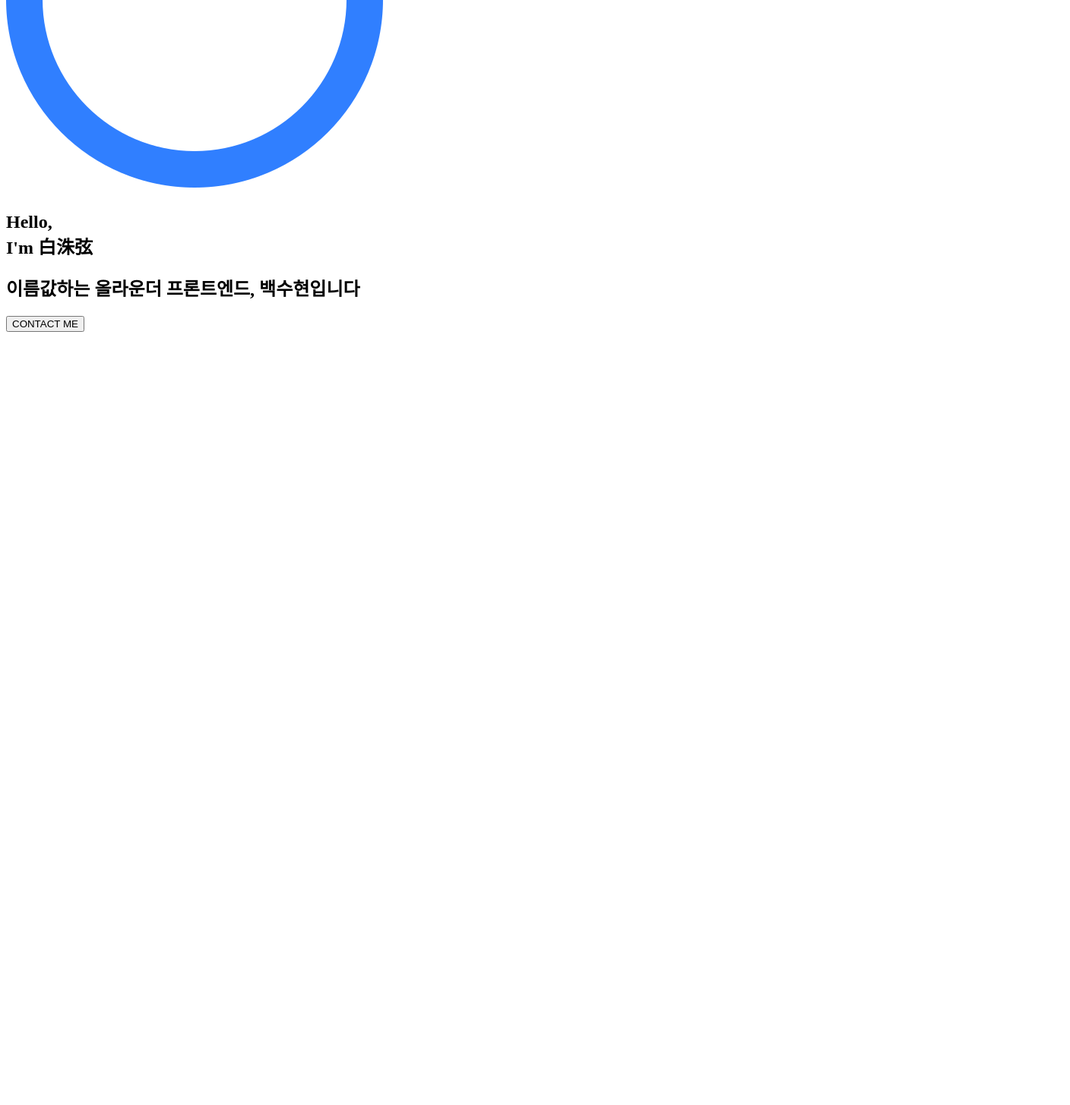
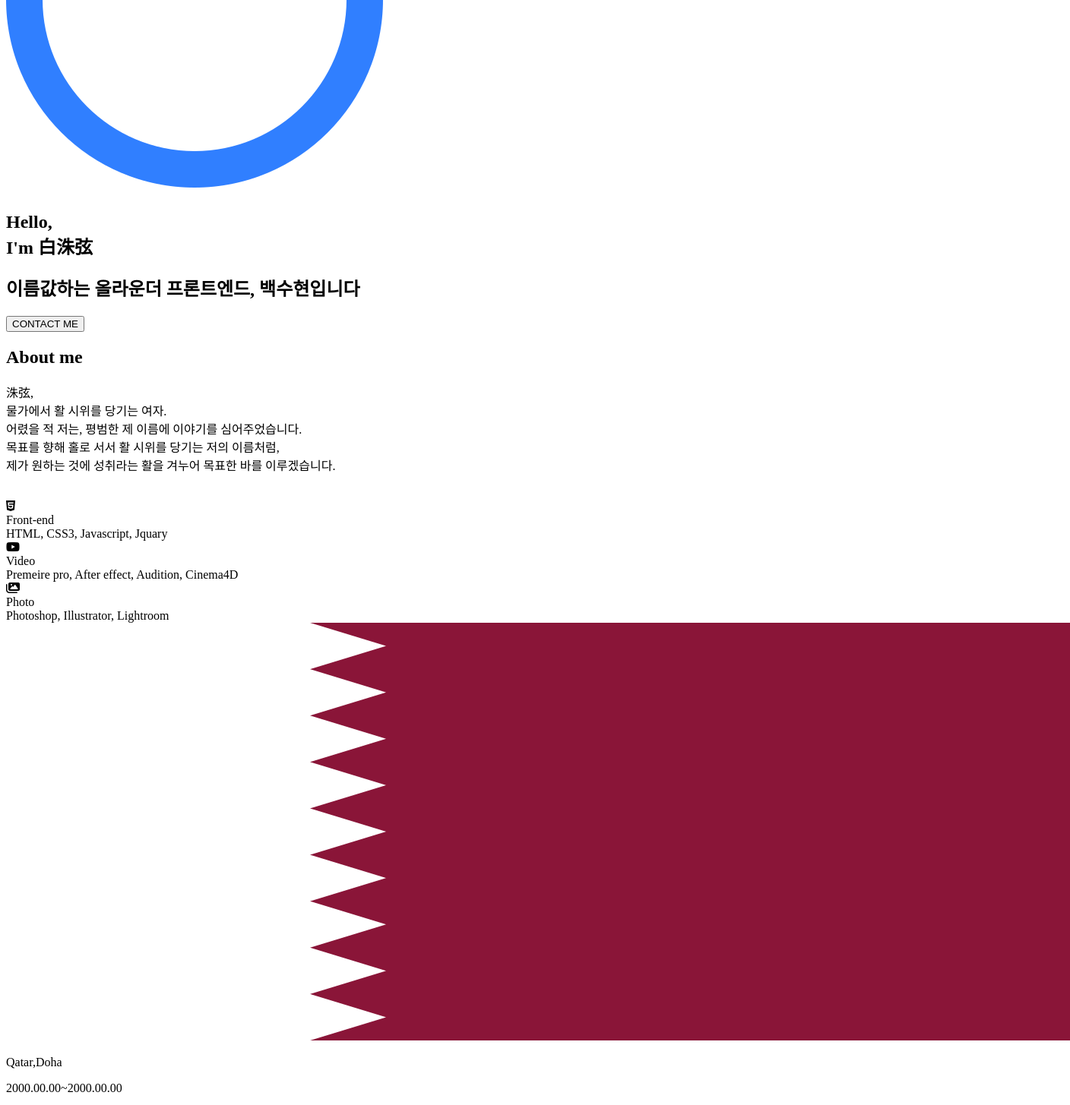
Before and after one commit to sbaek0413/my-portfolio, a plain HTML site: page index.html in a window 1280 px wide. Shown: the part 423-1878 px from the top of the page at 76% size, 1408 px wide, since content can reach past the window. Before the commit the page ends 868 px from the top, so only its background shows below. Drawn offline with Linux system fonts and the light colour scheme.

Commit message:
HTML:about

```diff
--- a/index.html
+++ b/index.html
@@ -43,7 +43,59 @@
       <button class="home__contact">CONTACT ME</button>
     </section>
     <!-- About -->
-    <section id="about"></section>
+    <section id="about">
+      <h1>About me</h1>
+      <p>
+        洙弦, <br />
+        물가에서 활 시위를 당기는 여자. <br />
+        어렸을 적 저는, 평범한 제 이름에 이야기를 심어주었습니다.<br />
+        목표를 향해 홀로 서서 활 시위를 당기는 저의 이름처럼, <br />
+        제가 원하는 것에 성취라는 활을 겨누어 목표한 바를 이루겠습니다.<br />
+        <br />
+      </p>
+      <div class="about_majors">
+        <div class="major">
+          <div class="major__icon">
+            <i class="fab fa-html5"></i>
+          </div>
+          <div class="major__title">Front-end</div>
+          <div class="major__description">HTML, CSS3, Javascript, Jquary</div>
+        </div>
+        <div class="major">
+          <div class="major__icon">
+            <i class="fab fa-youtube"></i>
+          </div>
+          <div class="major__title">Video</div>
+          <div class="major__description">
+            Premeire pro, After effect, Audition, Cinema4D
+          </div>
+        </div>
+        <div class="major">
+          <div class="major__icon">
+            <i class="fas fa-images"></i>
+          </div>
+          <div class="major__title">Photo</div>
+          <div class="major__description">
+            Photoshop, Illustrator, Lightroom
+          </div>
+        </div>
+      </div>
+      <div class="study_abroad">
+        <img src="img/study/Qatar.png" />
+        <p class="country__name">Qatar,Doha</p>
+        <p class="country__period">2000.00.00~2000.00.00</p>
+      </div>
+      <div class="study_abroad">
+        <img src="img/study/United_Arab_Emirates.png" />
+        <p class="country__name">United Arab Emirates,Dubai</p>
+        <p class="country__period">2000.00.00~2000.00.00</p>
+      </div>
+      <div class="study_abroad">
+        <img src="img/study/saudi.png" />
+        <p class="country__name">Saudi Arabia,Riyadh</p>
+        <p class="country__period">2000.00.00~2000.00.00</p>
+      </div>
+    </section>
     <!-- Skills -->
     <section id="skills"></section>
     <!-- Work -->
```
Also changed, not shown: EjJW0EVUwAAzGMK.jfif (deleted), img/meh-blank-regular.svg (deleted), img/study/Qatar.png (added), img/study/United_Arab_Emirates.png (added), img/study/kt.png (added), img/study/saudi.png (added).
